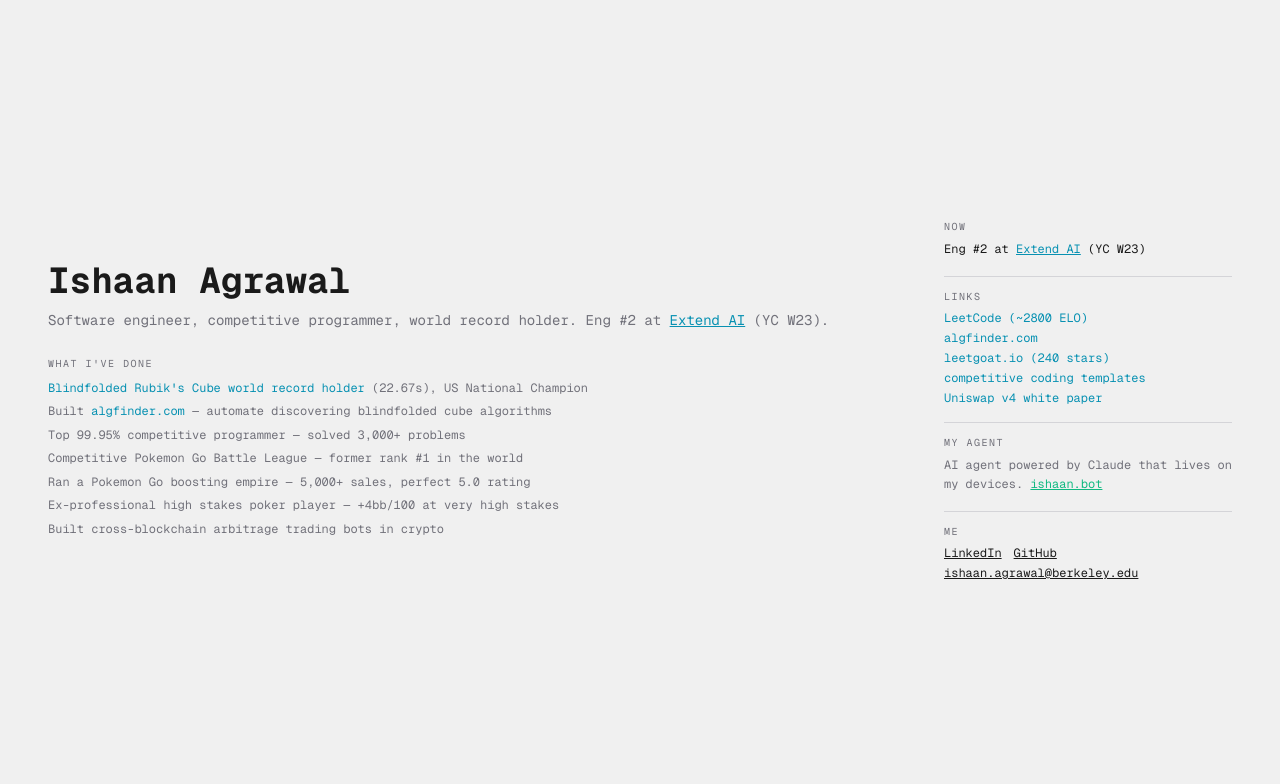
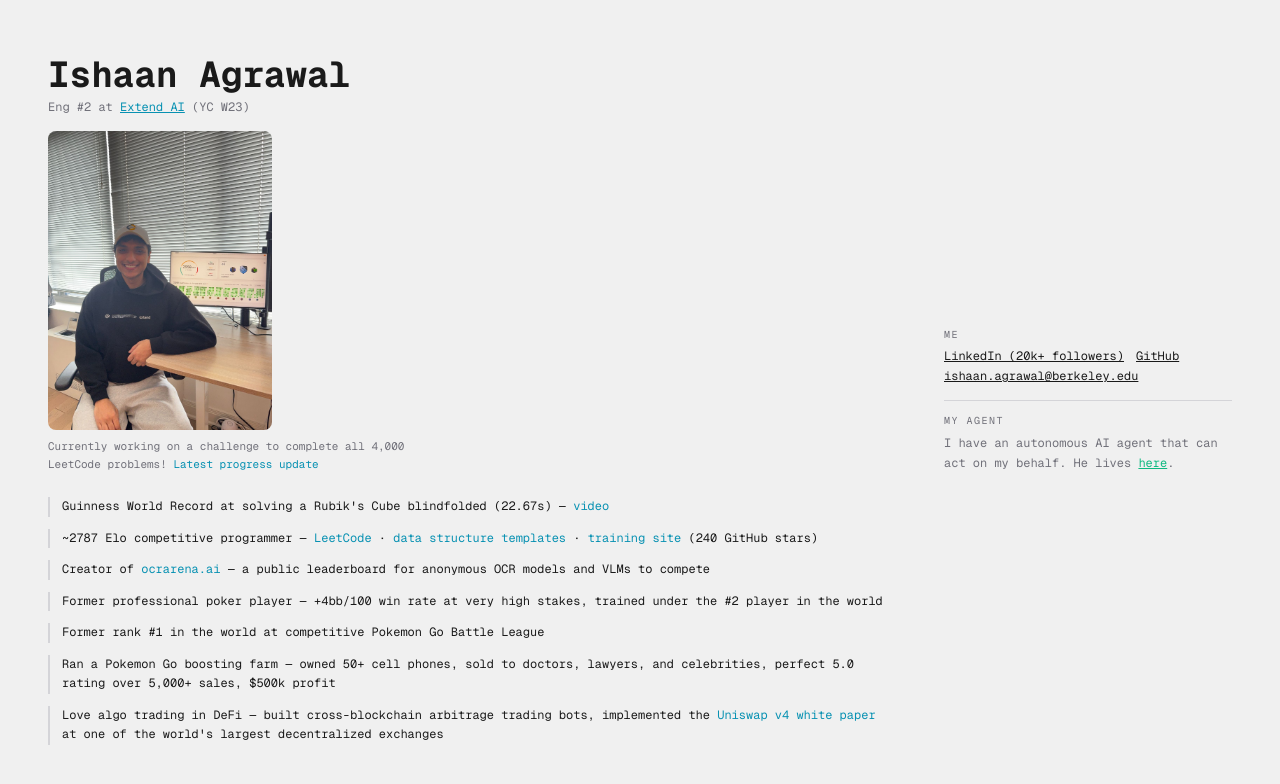
Before and after one commit to ishaanbuildsthings/ishaan.md, a Next.js app in the folder personal/: page / in a window 1280 px wide. Shown: the top 784 px of the page. Built offline with nearby package versions, Linux system fonts and the light colour scheme.

Commit message:
Redesign personal site: add photo, border-left bullet points, simplified sidebar
Co-Authored-By: Claude Opus 4.6 <noreply@anthropic.com>

```diff
--- a/personal/src/components/Hero.tsx
+++ b/personal/src/components/Hero.tsx
@@ -1,13 +1,13 @@
+import Image from "next/image";
+
 export default function Hero() {
   return (
     <div>
-      <div className="mb-6">
-        <h1 className="text-3xl sm:text-4xl font-bold text-foreground mb-2">
+      <h1 className="text-3xl sm:text-4xl font-bold text-foreground mb-1">
         Ishaan Agrawal
       </h1>
-        <p className="text-sm text-muted leading-relaxed">
-          Software engineer, competitive programmer, world record holder. Eng #2
-          at{" "}
+      <p className="text-xs text-muted mb-4">
+        Eng #2 at{" "}
         <a
           href="https://www.extend.app"
           target="_blank"
@@ -16,53 +16,130 @@ export default function Hero() {
         >
           Extend AI
         </a>{" "}
-          (YC W23).
+        (YC W23)
       </p>
-      </div>
 
-      <div>
-        <h2 className="text-[10px] text-muted uppercase tracking-[0.15em] mb-2">
-          what i&apos;ve done
-        </h2>
-        <ul className="text-xs text-muted space-y-1 leading-relaxed">
-          <li>
+      <Image
+        src="/ishaan.jpg"
+        alt="Ishaan Agrawal"
+        width={320}
+        height={427}
+        className="rounded-lg mb-2 w-48 sm:w-56"
+        priority
+      />
+      <p className="text-[11px] text-muted leading-relaxed mb-6 max-w-sm">
+        Currently working on a challenge to complete all 4,000 LeetCode
+        problems!{" "}
+        <a
+          href="https://www.linkedin.com/in/ishaan-agrawal/recent-activity/all/"
+          target="_blank"
+          rel="noopener noreferrer"
+          className="text-cyan hover:underline"
+        >
+          Latest progress update
+        </a>
+      </p>
+
+      <div className="space-y-3">
+        <div className="border-l-2 border-border pl-3">
+          <p className="text-xs text-foreground leading-relaxed">
+            Guinness World Record at solving a Rubik&apos;s Cube blindfolded
+            (22.67s) —{" "}
             <a
               href="https://www.youtube.com/watch?v=N8MNEngonTs"
               target="_blank"
               rel="noopener noreferrer"
               className="text-cyan hover:underline"
             >
-              Blindfolded Rubik&apos;s Cube world record holder
-            </a>{" "}
-            (22.67s), US National Champion
-          </li>
-          <li>
-            Built{" "}
+              video
+            </a>
+          </p>
+        </div>
+
+        <div className="border-l-2 border-border pl-3">
+          <p className="text-xs text-foreground leading-relaxed">
+            ~2787 Elo competitive programmer —{" "}
             <a
-              href="https://algfinder.com"
+              href="https://leetcode.com/u/leetgoat_dot_io/"
               target="_blank"
               rel="noopener noreferrer"
               className="text-cyan hover:underline"
             >
-              algfinder.com
+              LeetCode
             </a>{" "}
-            — automate discovering blindfolded cube algorithms
-          </li>
-          <li>
-            Top 99.95% competitive programmer — solved 3,000+ problems
-          </li>
-          <li>
-            Competitive Pokemon Go Battle League — former rank #1 in the world
-          </li>
-          <li>
-            Ran a Pokemon Go boosting empire — 5,000+ sales, perfect 5.0 rating
-          </li>
-          <li>
-            Ex-professional high stakes poker player — +4bb/100 at very high
-            stakes
-          </li>
-          <li>Built cross-blockchain arbitrage trading bots in crypto</li>
-        </ul>
+            &middot;{" "}
+            <a
+              href="https://github.com/ishaanbuildsthings"
+              target="_blank"
+              rel="noopener noreferrer"
+              className="text-cyan hover:underline"
+            >
+              data structure templates
+            </a>{" "}
+            &middot;{" "}
+            <a
+              href="https://leetgoat.io"
+              target="_blank"
+              rel="noopener noreferrer"
+              className="text-cyan hover:underline"
+            >
+              training site
+            </a>{" "}
+            (240 GitHub stars)
+          </p>
+        </div>
+
+        <div className="border-l-2 border-border pl-3">
+          <p className="text-xs text-foreground leading-relaxed">
+            Creator of{" "}
+            <a
+              href="https://ocrarena.ai"
+              target="_blank"
+              rel="noopener noreferrer"
+              className="text-cyan hover:underline"
+            >
+              ocrarena.ai
+            </a>{" "}
+            — a public leaderboard for anonymous OCR models and VLMs to compete
+          </p>
+        </div>
+
+        <div className="border-l-2 border-border pl-3">
+          <p className="text-xs text-foreground leading-relaxed">
+            Former professional poker player — +4bb/100 win rate at very high
+            stakes, trained under the #2 player in the world
+          </p>
+        </div>
+
+        <div className="border-l-2 border-border pl-3">
+          <p className="text-xs text-foreground leading-relaxed">
+            Former rank #1 in the world at competitive Pokemon Go Battle League
+          </p>
+        </div>
+
+        <div className="border-l-2 border-border pl-3">
+          <p className="text-xs text-foreground leading-relaxed">
+            Ran a Pokemon Go boosting farm — owned 50+ cell phones, sold to
+            doctors, lawyers, and celebrities, perfect 5.0 rating over 5,000+
+            sales, $500k profit
+          </p>
+        </div>
+
+        <div className="border-l-2 border-border pl-3">
+          <p className="text-xs text-foreground leading-relaxed">
+            Love algo trading in DeFi — built cross-blockchain arbitrage trading
+            bots, implemented the{" "}
+            <a
+              href="https://github.com/Uniswap/v4-core/blob/main/docs/whitepaper-v4.pdf"
+              target="_blank"
+              rel="noopener noreferrer"
+              className="text-cyan hover:underline"
+            >
+              Uniswap v4 white paper
+            </a>{" "}
+            at one of the world&apos;s largest decentralized exchanges
+          </p>
+        </div>
       </div>
     </div>
   );
--- a/personal/src/components/Sidebar.tsx
+++ b/personal/src/components/Sidebar.tsx
@@ -2,99 +2,6 @@ export default function Sidebar() {
   return (
     <div className="space-y-4">
       <div>
-        <h2 className="text-[10px] text-muted uppercase tracking-[0.15em] mb-1.5">
-          now
-        </h2>
-        <p className="text-xs text-foreground leading-relaxed">
-          Eng #2 at{" "}
-          <a
-            href="https://www.extend.app"
-            target="_blank"
-            rel="noopener noreferrer"
-            className="text-cyan underline hover:text-cyan-dim"
-          >
-            Extend AI
-          </a>{" "}
-          (YC W23)
-        </p>
-      </div>
-
-      <div className="pt-3 border-t border-border">
-        <h2 className="text-[10px] text-muted uppercase tracking-[0.15em] mb-1.5">
-          links
-        </h2>
-        <ul className="text-xs space-y-1">
-          <li>
-            <a
-              href="https://leetcode.com/u/leetgoat_dot_io/"
-              target="_blank"
-              rel="noopener noreferrer"
-              className="text-cyan hover:underline"
-            >
-              LeetCode (~2800 ELO)
-            </a>
-          </li>
-          <li>
-            <a
-              href="https://algfinder.com"
-              target="_blank"
-              rel="noopener noreferrer"
-              className="text-cyan hover:underline"
-            >
-              algfinder.com
-            </a>
-          </li>
-          <li>
-            <a
-              href="https://github.com/ishaanbuildsthings/leetcode"
-              target="_blank"
-              rel="noopener noreferrer"
-              className="text-cyan hover:underline"
-            >
-              leetgoat.io (240 stars)
-            </a>
-          </li>
-          <li>
-            <a
-              href="https://github.com/ishaanbuildsthings"
-              target="_blank"
-              rel="noopener noreferrer"
-              className="text-cyan hover:underline"
-            >
-              competitive coding templates
-            </a>
-          </li>
-          <li>
-            <a
-              href="https://github.com/Uniswap/v4-core/blob/main/docs/whitepaper-v4.pdf"
-              target="_blank"
-              rel="noopener noreferrer"
-              className="text-cyan hover:underline"
-            >
-              Uniswap v4 white paper
-            </a>
-          </li>
-        </ul>
-      </div>
-
-      <div className="pt-3 border-t border-border">
-        <h2 className="text-[10px] text-muted uppercase tracking-[0.15em] mb-1.5">
-          my agent
-        </h2>
-        <p className="text-xs text-muted leading-relaxed">
-          AI agent powered by Claude that lives on my devices.{" "}
-          <a
-            href="https://ishaan.bot"
-            target="_blank"
-            rel="noopener noreferrer"
-            className="text-green underline hover:text-green-dim"
-          >
-            ishaan.bot
-          </a>
-        </p>
-      </div>
-
-      <div className="pt-3 border-t border-border">
         <h2 className="text-[10px] text-muted uppercase tracking-[0.15em] mb-1.5">
           me
         </h2>
@@ -105,7 +12,7 @@ export default function Sidebar() {
             rel="noopener noreferrer"
             className="text-xs text-foreground underline hover:text-muted"
           >
-            LinkedIn
+            LinkedIn (20k+ followers)
           </a>
           <a
             href="https://github.com/ishaanbuildsthings"
@@ -123,6 +30,24 @@ export default function Sidebar() {
           </a>
         </div>
       </div>
+
+      <div className="pt-3 border-t border-border">
+        <h2 className="text-[10px] text-muted uppercase tracking-[0.15em] mb-1.5">
+          my agent
+        </h2>
+        <p className="text-xs text-muted leading-relaxed">
+          I have an autonomous AI agent that can act on my behalf. He lives{" "}
+          <a
+            href="https://ishaan.bot"
+            target="_blank"
+            rel="noopener noreferrer"
+            className="text-green underline hover:text-green-dim"
+          >
+            here
+          </a>
+          .
+        </p>
+      </div>
     </div>
   );
 }
```
Also changed, not shown: personal/public/ishaan.jpg (added). Lines whose indentation alone changed are shown as unchanged.
